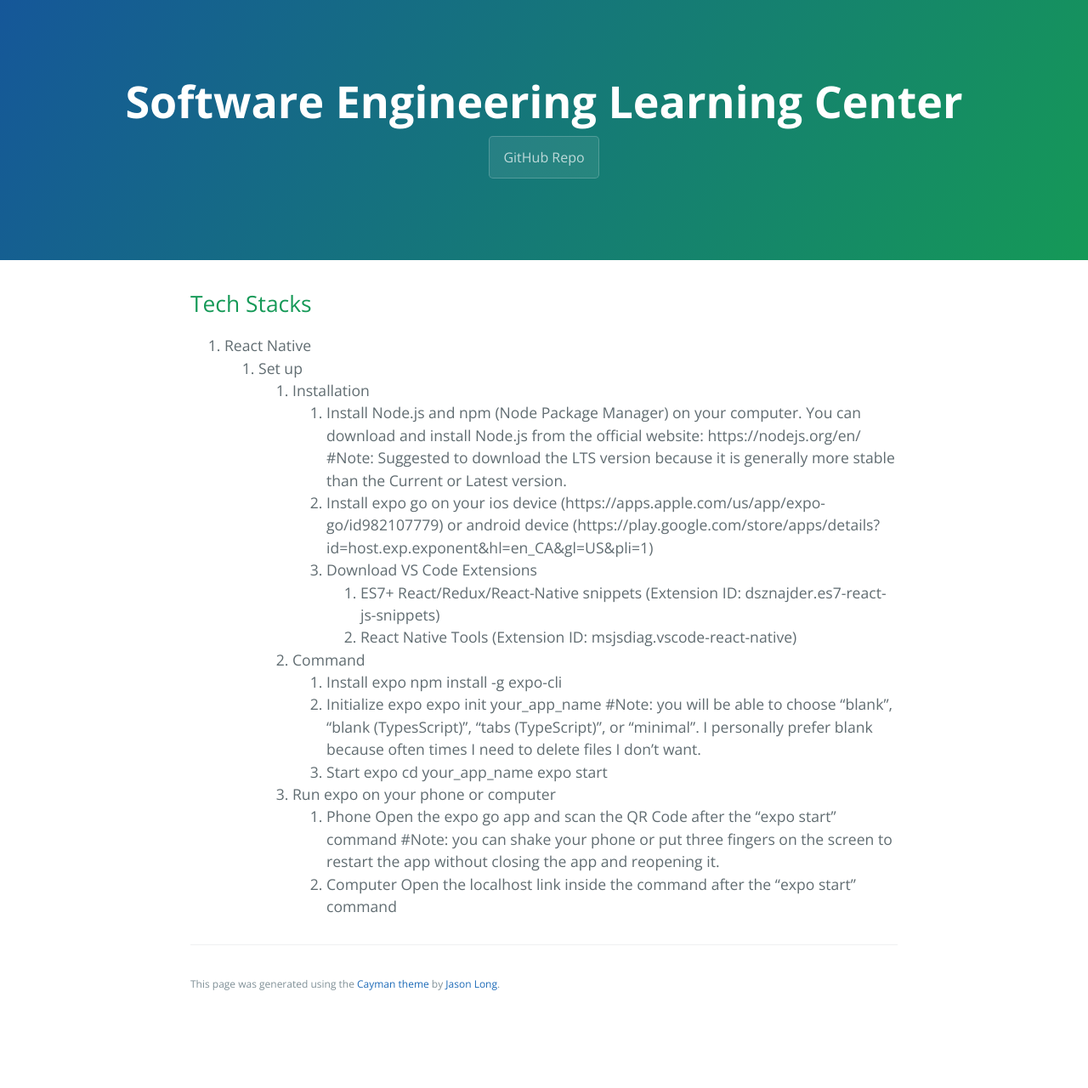
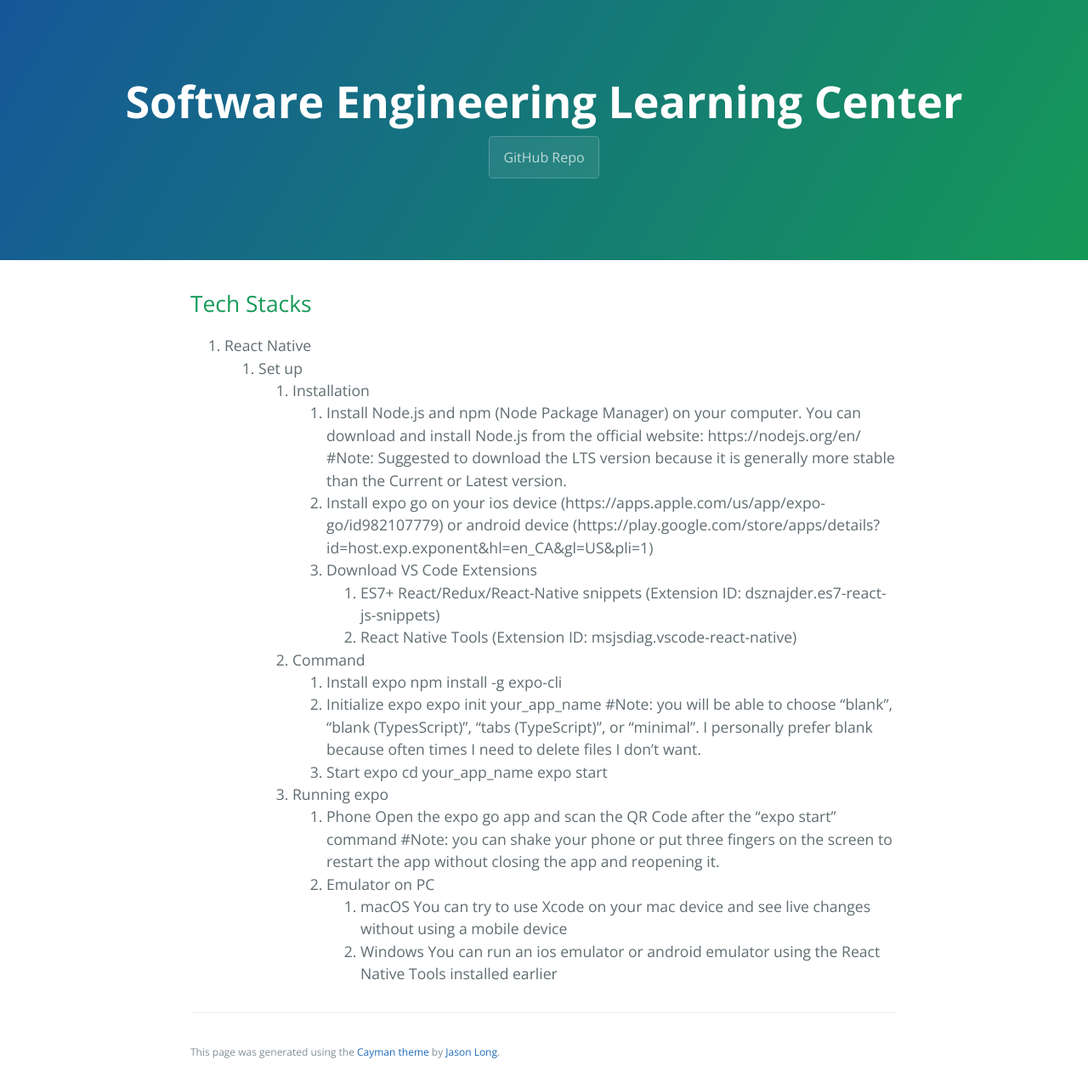
Before and after one commit to learning-software-engineering/learning-software-engineering.github.io, a Jekyll site: the page built from Topics/Tech_Stacks.md, in a window 1280 px wide. Shown: the whole page at 85% size. Built offline with Jekyll 4.4.1, drawn with Linux system fonts in a browser that asks for light colours; our own code applies the rules of GitHub Pages for plain Markdown files; before the commit the page ends 1200 px from its top, so only the background shows below that.

Commit message:
Updated from comments

```diff
--- a/Topics/Tech_Stacks.md
+++ b/Topics/Tech_Stacks.md
@@ -17,9 +17,12 @@
             3. Start expo
                 cd your_app_name
                 expo start
-        3. Run expo on your phone or computer
+        3. Running expo
             1. Phone
                 Open the expo go app and scan the QR Code after the "expo start" command
                 #Note: you can shake your phone or put three fingers on the screen to restart the app without closing the app and reopening it.
-            2. Computer
-                Open the localhost link inside the command after the "expo start" command
+            2. Emulator on PC
+                1. macOS
+                    You can try to use Xcode on your mac device and see live changes without using a mobile device
+                2. Windows
+                    You can run an ios emulator or android emulator using the React Native Tools installed earlier
```
Also changed, not shown: Topics/Development_Process.md (+1 -1 lines).
